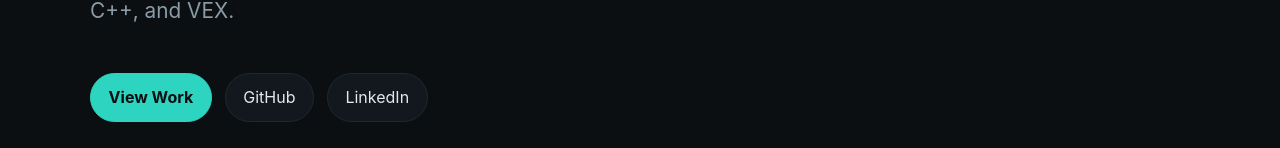
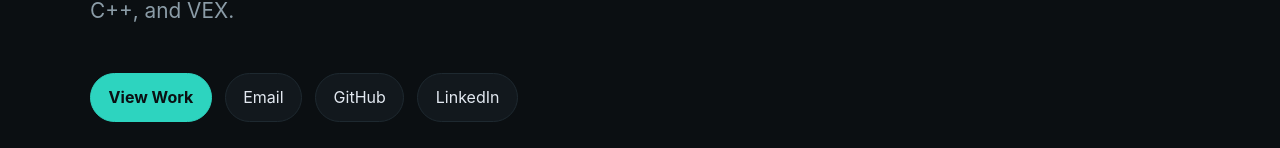
Before and after one commit to chordee/chordee.github.io, a plain HTML site: page index.html in a window 1280 px wide. Shown: the part 804-952 px from the top of the page. Drawn offline with Linux system fonts and the light colour scheme.

Commit message:
Add anti-harvesting contact email to site

```diff
--- a/index.html
+++ b/index.html
@@ -38,6 +38,7 @@
       <p class="hero-summary">I combine feature-film FX production in Houdini with USD/Solaris pipeline architecture and production tool development in Python, C++, and VEX.</p>
       <div class="hero-actions">
         <a class="button button-primary" href="#work">View Work</a>
+        <a class="button" data-user="chordee" data-domain="gmail.com" href="#" aria-label="Email: chordee [at] gmail.com">Email</a>
         <a class="button external-link" href="https://github.com/chordee" target="_blank" rel="noreferrer">GitHub</a>
         <a class="button external-link" href="https://www.linkedin.com/in/chordee/" target="_blank" rel="noreferrer">LinkedIn</a>
       </div>
@@ -123,7 +124,7 @@
 
   <footer>
     <p>Hsin Hua (Chordee) Lin · Senior FX Artist / Pipeline TD</p>
-    <div><a href="https://github.com/chordee" target="_blank" rel="noreferrer">GitHub</a><a href="https://www.linkedin.com/in/chordee/" target="_blank" rel="noreferrer">LinkedIn</a></div>
+    <div><a data-user="chordee" data-domain="gmail.com" href="#" aria-label="Email: chordee [at] gmail.com">Email</a><a href="https://github.com/chordee" target="_blank" rel="noreferrer">GitHub</a><a href="https://www.linkedin.com/in/chordee/" target="_blank" rel="noreferrer">LinkedIn</a></div>
   </footer>
 </body>
 </html>
--- a/script.js
+++ b/script.js
@@ -27,3 +27,11 @@ if ("IntersectionObserver" in window && sectionLinks.length > 0) {
     if (section) observer.observe(section);
   }
 }
+
+for (const el of document.querySelectorAll("[data-user][data-domain]")) {
+  const user = el.getAttribute("data-user");
+  const domain = el.getAttribute("data-domain");
+  const address = `${user}@${domain}`;
+  el.setAttribute("href", `mailto:${address}`);
+  el.setAttribute("title", address);
+}
```
Also changed, not shown: ja/index.html (+2 -1 lines).
